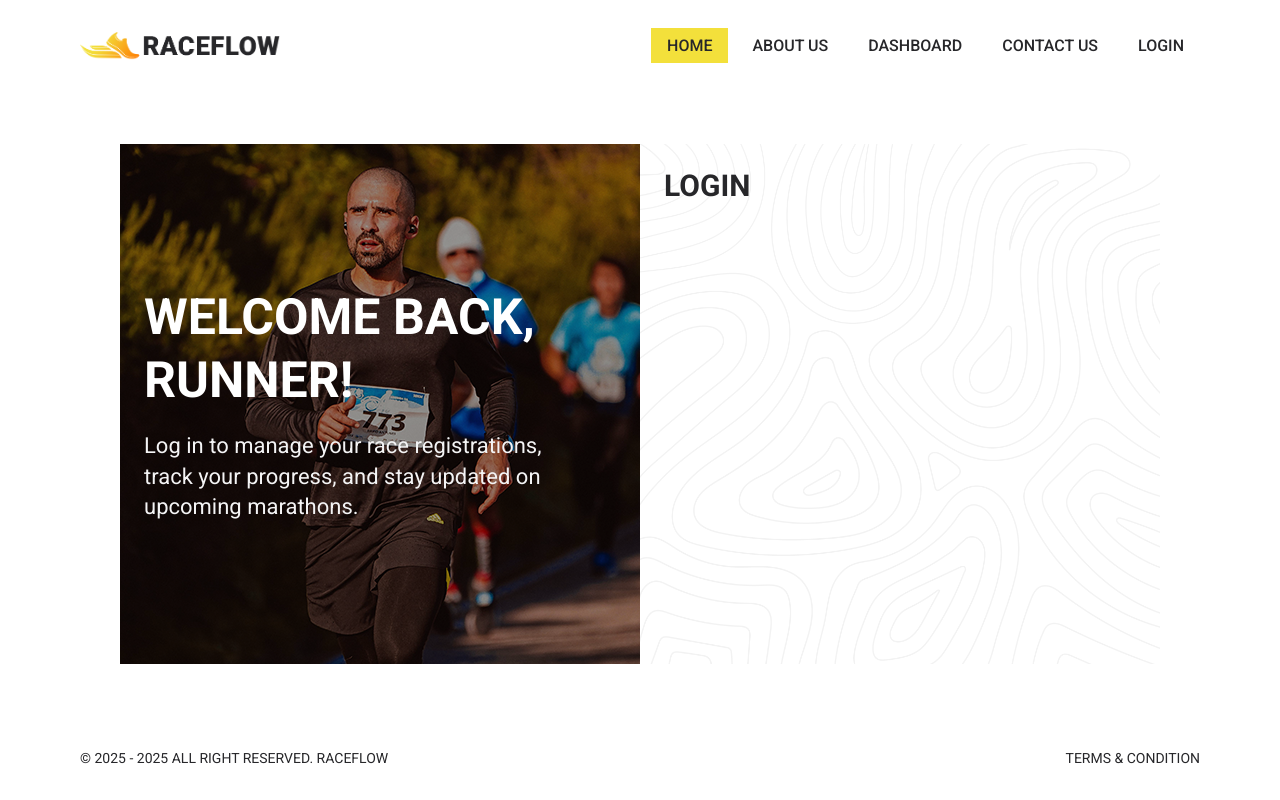
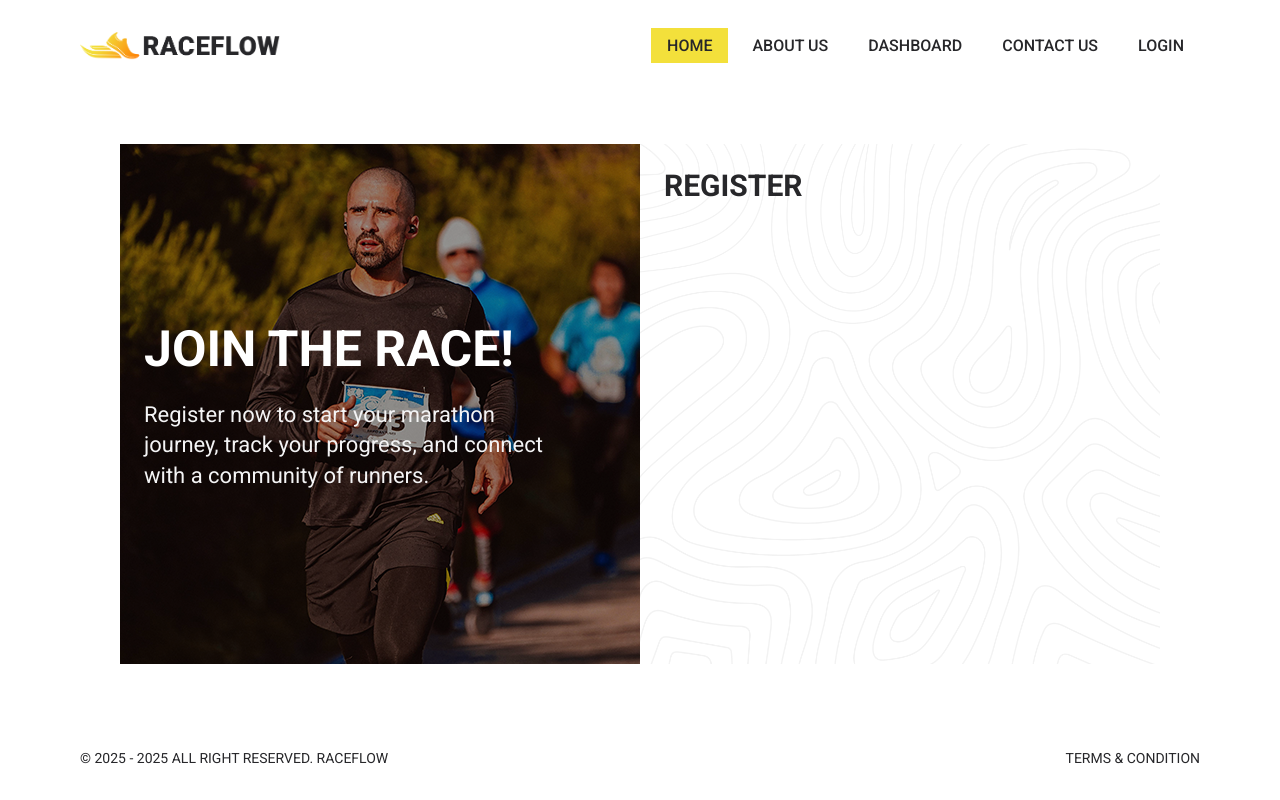
Before and after one commit to devrakibulrahman/raceflow-client-side, a React (Vite) app: page /auth/register in a window 1280 px wide. Built offline with nearby package versions, Linux system fonts and the light colour scheme.

Commit message:
added welcome text and paragraph in the register page done on 01/03/2025 at 09:59 pm

```diff
--- a/src/pages/RegisterPage.jsx
+++ b/src/pages/RegisterPage.jsx
@@ -9,16 +9,16 @@ const RegisterPage = () => {
                             <div className="w-full h-[350px] bg-register bg-cover bg-center bg-no-repeat relative md:min-h-full">
                                 <div className="w-full h-full p-6 bg-black/40 absolute top-0 left-0 flex flex-col justify-center">
                                     <div className="w-full mb-5">
-                                        <h3 className="font-roboto text-[32px] text-white font-bold leading-tight tracking-normal uppercase transition-all ease-linear duration-200 md:text-[38px] xl:text-[50px]">Welcome Back, Runner!</h3>
+                                        <h3 className="font-roboto text-[32px] text-white font-bold leading-tight tracking-normal uppercase transition-all ease-linear duration-200 md:text-[38px] xl:text-[50px]">Join the Race!</h3>
                                     </div>
                                     <div className="w-full max-w-[400px]">
-                                        <p className="font-roboto text-xl text-[#F4F4F5] font-normal leading-snug md:text-[22px]">Log in to manage your race registrations, track your progress, and stay updated on upcoming marathons.</p>
+                                        <p className="font-roboto text-xl text-[#F4F4F5] font-normal leading-snug md:text-[22px]">Register now to start your marathon journey, track your progress, and connect with a community of runners.</p>
                                     </div>
                                 </div>
                             </div>
                             <div className="w-full min-h-[240px] bg-pattern bg-cover bg-center bg-no-repeat p-6 md:min-h-full">
                                 <div className="w-full">
-                                    <h3 className="font-roboto text-head-charleston-green text-3xl font-bold uppercase">Login</h3>
+                                    <h3 className="font-roboto text-head-charleston-green text-3xl font-bold uppercase">Register</h3>
                                 </div>
                                 <div className="w-full mt-7">
 
```
